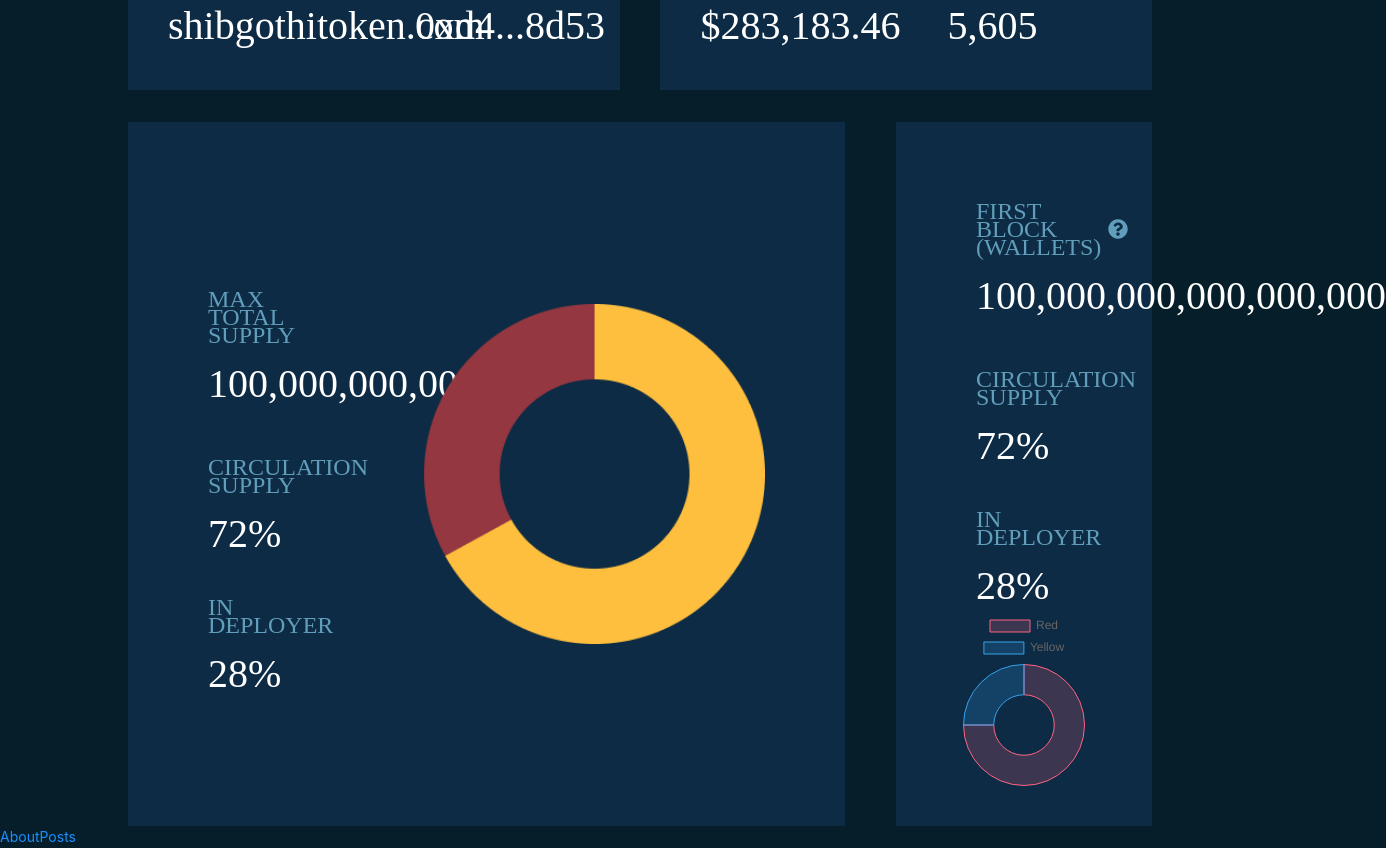
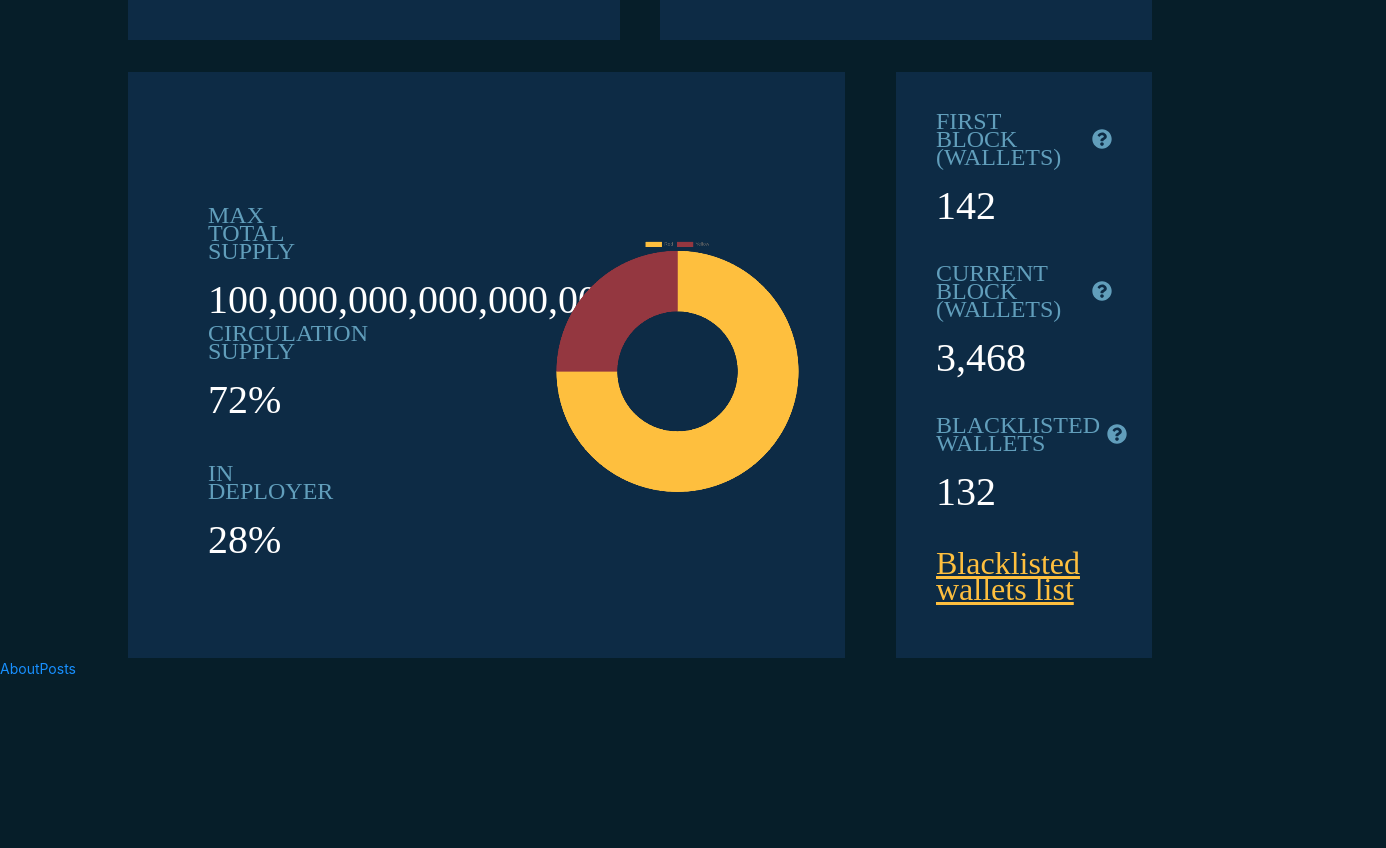
Before and after one commit to TukhtayevaRoziya/test_project, a Next.js app: page / in a window 1280 px wide. Shown: the part 794-1642 px from the top of the page, 1386 px wide, since content can reach past the window. After the commit the page ends 1474 px from the top, so only its background shows below. Built offline with nearby package versions, Linux system fonts and the light colour scheme.

Commit message:
chart and new box block

```diff
--- a/components/analytics/Analytics.jsx
+++ b/components/analytics/Analytics.jsx
@@ -3,7 +3,6 @@ import Image from "next/image";
 
 import { AnalyticsBoxes } from "./AnalyticsBoxes";
 
-import diagramma from '../../assets/home/diagramma.png'
 
 import styles from "./Analytics.module.css";
 import "antd/dist/antd.css";
@@ -64,8 +63,7 @@ export const Analytics = () => {
             </div>
           </div>
           </div>
-
-        <Image className={styles.analytics__body__block__diagramma_box__img} src={diagramma} alt="" />
+          <AChart />
         </div>
         <div
           className={
@@ -78,19 +76,18 @@ export const Analytics = () => {
 
           <AnalyticsBoxes
             title1={"first block (wallets)"}
-            txt1={"100,000,000,000,000,000"}
-            title3={"Circulation supply"}
-            txt3={"72%"}
+            txt1={"142"}
           />
-          <div className={styles.analytics__body__block__box__titles + ' ' + styles.analytics__body__block__diagramma_box__title}>
-            <div>
-              <p>in deployer</p>
-              <h3>28%</h3>
-            </div>
+          <AnalyticsBoxes
+            title1={"current block (wallets)"}
+            txt1={"3,468"}
+          />
+          <AnalyticsBoxes
+            title1={"Blacklisted wallets"}
+            txt1={"132"}
+          />
+          <h1 className={styles.analytics__body__block__desc_block__list_text}>Blacklisted wallets list</h1>
           </div>
-          </div>
-          <AChart />
-        {/* <Image className={styles.analytics__body__block__diagramma_box__img} src={diagramma} alt="" /> */}
         </div>
       </div>
     </div>
--- a/components/analytics/Analytics.module.css
+++ b/components/analytics/Analytics.module.css
@@ -135,10 +135,9 @@
   height: 80% !important;
 }
 
-.analytics__body__block__diagramma_box__img{
-  width: 30% !important;
-  margin-right: 40px;
-  object-fit: contain;
+.analytics__body__block__diagramma_box canvas{
+  width: 40% !important;
+  height: auto !important
 }
 
 .analytics__body__block__diagramma_box__title{
@@ -158,3 +157,31 @@
   width: 25%;
   margin-top: 2rem;
 }
+
+.analytics__body__block__desc_block .analytics__body__block__box{
+   padding: 0 !important;
+   width: 100%
+}
+
+.analytics__body__block__desc_block .analytics__body__block__box__titles div:first-child {
+  width: 100%
+}
+.analytics__body__block__desc_block .analytics__body__block__diagramma_box__text_block{
+  width: 100%
+}
+
+.analytics__body__block__desc_block__list_text{
+  font-family: 'Mini Pixel-7';
+font-style: normal;
+font-weight: 400;
+font-size: 32px;
+line-height: 26px;
+/* identical to box height, or 81% */
+
+text-decoration-line: underline;
+
+/* yellow */
+
+color: #FEBF3E;
+
+}
--- a/components/analytics/AnalyticsBoxes.jsx
+++ b/components/analytics/AnalyticsBoxes.jsx
@@ -22,7 +22,7 @@ export const AnalyticsBoxes = ({
   txt4,
   btnClass
 }) => {
-
+  console.log(title3 ? 'hello' : 'error')
   return (
     <div className={styles.analytics__body__block__box}>
       <div className={styles.analytics__body__block__box__titles}>
@@ -48,6 +48,7 @@ export const AnalyticsBoxes = ({
           " " +
           styles.analytics__body__block__box__titles_2
         }
+        style={{marginTop: title3 ? 'inherit' : '10px', }}
       >
         <div>
           <p>{title3}</p>
--- a/components/analytics/chart/Chart.jsx
+++ b/components/analytics/chart/Chart.jsx
@@ -12,20 +12,12 @@ const data = {
       label: '# of Votes',
       data: [6, 2],
       backgroundColor: [
-        'rgba(255, 99, 132, 0.2)',
-        'rgba(54, 162, 235, 0.2)',
-        'rgba(255, 206, 86, 0.2)',
-        'rgba(75, 192, 192, 0.2)',
-        'rgba(153, 102, 255, 0.2)',
-        'rgba(255, 159, 64, 0.2)',
+        '#FEBF3E',
+        '#943740'
       ],
       borderColor: [
-        'rgba(255, 99, 132, 1)',
-        'rgba(54, 162, 235, 1)',
-        'rgba(255, 206, 86, 1)',
-        'rgba(75, 192, 192, 1)',
-        'rgba(153, 102, 255, 1)',
-        'rgba(255, 159, 64, 1)',
+        '#FEBF3E',
+        '#943740'
       ],
       borderWidth: 1,
     },
```
